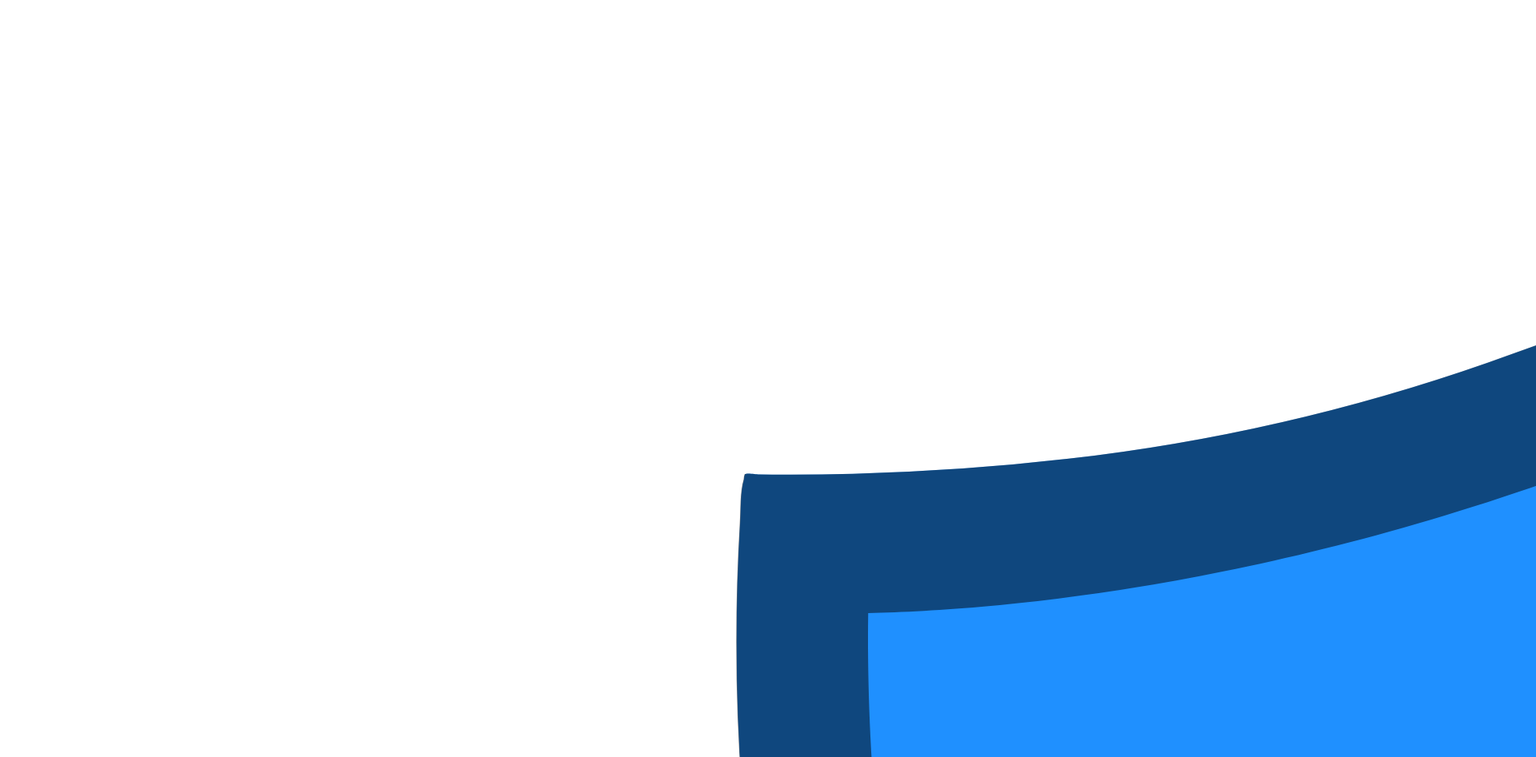
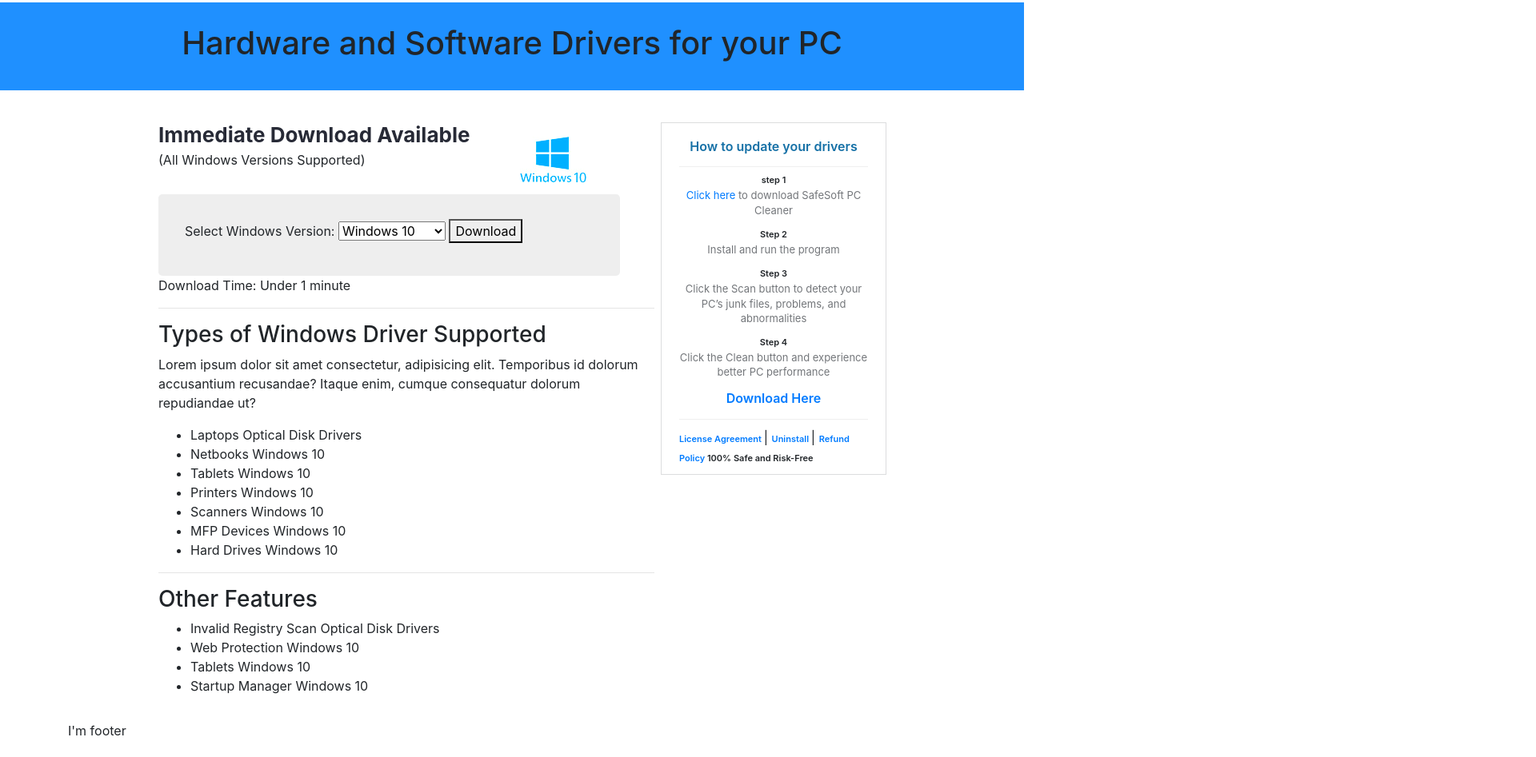
Before and after one commit to vkings1/BlacktailTechnology-getMyDriver, a plain HTML site: page index.html in a window 1280 px wide. Shown: the part 133-1080 px from the top of the page at 80% size, 1920 px wide, since content can reach past the window. After the commit the page ends 1059 px from the top, so only its background shows below. Drawn offline with nearby package versions, Linux system fonts and the light colour scheme.

Commit message:
Get My Driver

```diff
--- a/css/app.scss
+++ b/css/app.scss
@@ -0,0 +1,86 @@
+*,
+*::before,
+*::after {
+  box-sizing: border-box;
+}
+
+html, body {
+    padding: 0;
+    margin: 0;
+}
+
+#m_header {
+    text-align: center;
+    margin: 29px 0 29px 0;
+    padding: 14px 0;
+    .logo {
+        width: 50px;
+    }
+}
+#m_s {
+    background: #1f90ff;
+    text-align: center;
+    padding: 27px 0;
+}
+
+#s_main {
+    .rigth {
+        float: right;
+        width: 282px;
+        padding-top: 40px;
+        display: block;
+        margin: 0 87px 0 0;
+
+        .r_wrapper {
+            border: 1px solid #dcddde;
+            margin-bottom: 30px;
+            padding: 20px 22px 10px 22px;
+
+            h1 {
+                margin: 0 0 10px 0;
+                color: #1570a6;
+                font-weight: 600;
+                border-bottom: 1px solid #efefef;
+                padding: 0 0 15px 0;
+                font-size: 16px;
+                text-align: center;
+            }
+
+            .step {
+                margin: 0 0 3px 0;
+                font-weight: 600;
+                font-size: 11px;
+                text-align: center;
+            }
+            .r_p {
+                line-height: 1.4;
+                font-size: 13px;
+                color: #73767a;
+                margin-bottom: 15px;
+                text-align: center;
+            }
+        }
+    }
+    .left {
+        float: left;
+        width: 620px;
+        margin: 36px 0 0 113px;
+
+        .ida {
+            color: #272a36;
+            font-size: 26px;
+            font-weight: bold;
+        }
+
+        .s_select {
+            width: 93%;
+            height: auto;
+            padding: 31px 0 41px 33px;
+            background-color: #eeeeee;
+            border-radius: 5px;
+        }
+    }
+}
+footer {
+    margin-top: 789px;
+}
--- a/index.html
+++ b/index.html
@@ -13,14 +13,97 @@
         <div class="container">
             <div class="row">
                 <div class="col-md-6">
-                    Driver Update
+                    <h4>Driver Update</h4>
                 </div>
                 <div class="col-md-6">
-                    <img src="img/SafeSoft.png" alt="logo">
+                    <img class="logo" src="img/SafeSoft.png" alt="logo"> <span>SafeSoft Driver</span>
                 </div>
             </div>
         </div>
     </header>
+    <section id="m_s">
+        <div class="container">
+            <h1>Hardware and Software Drivers for your PC</h1>
+        </div>
+    </section>
+    <main id="s_main">
+        <div class="container">
+            <div class="left">
+                <div class="row">
+                    <div class="col-md-8">
+                        <p> <span class="ida">Immediate Download Available</span>
+                            <br>
+                            <span class="awv">(All Windows Versions Supported)</span>
+                        </p>
+                    </div>
+                    <div class="col-md-4">
+                       <img class="win" src="img/windows10-logo.png" alt="windows 10">
+                    </div>
+                </div>
+                <div class="s_select">
+                    <span>Select Windows Version:</span>
+                    <span>
+                        <select name="" id="">
+                        <option value="">Windows 10</option>
+                        <option value="">Windows 8/8.1</option>
+                        <option value="">Windows 7</option>
+                        <option value="">Windows Vista</option>
+                    </select>
+                    <span>
+                        <button id="popUP" class="btnprimary">Download</button>
+                    </span>
+                </span>
+                </div>
+                <div class="s_dtime">Download Time: Under 1 minute</div>
+                <hr>
+                <div class="s_info">
+                    <h3>Types of Windows Driver Supported</h3>
+                    <p>Lorem ipsum dolor sit amet consectetur, adipisicing elit. Temporibus id dolorum accusantium recusandae? Itaque enim, cumque consequatur dolorum repudiandae ut?</p>
+                    <ul>
+                        <li> <span>Laptops</span> <span>Optical Disk Drivers</span></li>
+                        <li> <span>Netbooks</span> <span>Windows 10</span></li>
+                        <li> <span>Tablets</span> <span>Windows 10</span></li>
+                        <li> <span>Printers</span> <span>Windows 10</span></li>
+                        <li> <span>Scanners</span> <span>Windows 10</span></li>
+                        <li> <span>MFP Devices</span> <span>Windows 10</span></li>
+                        <li> <span>Hard Drives</span> <span>Windows 10</span></li>
+                    </ul>
+                </div>
+                <hr>
+                <div class="s_others">
+                    <h3>Other Features</h3>
+                    <ul>
+                        <li> <span>Invalid Registry Scan</span> <span>Optical Disk Drivers</span></li>
+                        <li> <span>Web Protection</span> <span>Windows 10</span></li>
+                        <li> <span>Tablets</span> <span>Windows 10</span></li>
+                        <li> <span>Startup Manager</span> <span>Windows 10</span></li>
+
+                    </ul>
+                </div>
+            </div>
+            <div class="rigth">
+                <div class="r_wrapper">
+                    <h1>How to update your drivers</h1>
+                    <h3 class="step">step 1</h3>
+                    <p class="r_p"><a href="#"> Click here</a> to download SafeSoft PC Cleaner</p>
+                    <h3 class="step">Step 2</h3>
+                    <p class="r_p">Install and run the program</p>
+                    <h3 class="step">Step 3</h3>
+                    <p class="r_p">Click the Scan button to detect your PC’s junk files, problems, and abnormalities</p>
+                    <h3 class="step">Step 4</h3>
+                    <p class="r_p">Click the Clean button and experience better PC performance</p>
+                    <h1 class="how"><a href="#">Download Here</a></h1>
+                    <span class="step"><a href="https://safesoftpro.com/license-agreement/">License Agreement </a></span> | <span class="step"><a href="https://safesoftpro.com/uninstall/">Uninstall </a></span> | <span class="step"><a href="https://safesoftpro.com/refund-policy/">Refund Policy </a></span> <span class="step safe_r">100% Safe and Risk-Free</span>
+                </div>
+
+            </div>
+        </div>
+    </main>
+    <footer>
+       <div class="container">
+        I'm footer
+       </div>
+    </footer>
     <script src="js/app.js"></script>
 </body>
 </html>
```
Also changed, not shown: css/app.css, 1 other file.
